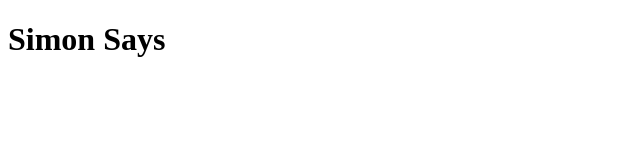
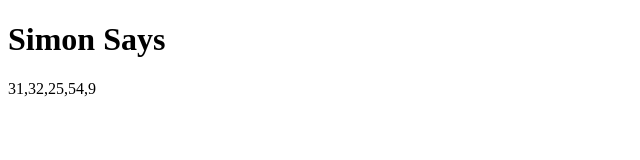
Before and after one commit to maksbernatskyy/js-simon, a plain HTML site: page index.html in a window 1280 px wide. Shown: the whole page, without its empty margins (0-640 px from the left). Drawn offline with Linux system fonts and the light colour scheme.

Commit message:
push random numbers in html

```diff
--- a/assets/main.js
+++ b/assets/main.js
@@ -17,14 +17,22 @@ function getRandomNumber(min, max) {
 
 /* Inizializzazione variabili */
 
+// Collegamento al div nell'HTML dei numeri random
+const randomNumbersField = document.getElementById('random-numbers')
+
 // Contenitore dei numeri generati
 const randomNumbers = []
 
 /* Generazione randomica dei numeri */
+
+// Ciclo di inserimento numeri random
 for (let i = 0; i < 5; i++) {
     randomNumbers.push(getRandomNumber(1, 100))
 }
 console.log(randomNumbers)
+
+// Inserimento numeri nell'HTML
+randomNumbersField.innerHTML = randomNumbers
 
 /* Inserimento numeri dell'utente */
 
--- a/index.html
+++ b/index.html
@@ -13,6 +13,9 @@
     </header>
 
     <!--Contenuto-->
+    <div id="random-numbers">
+
+    </div>
 
 
 
```
